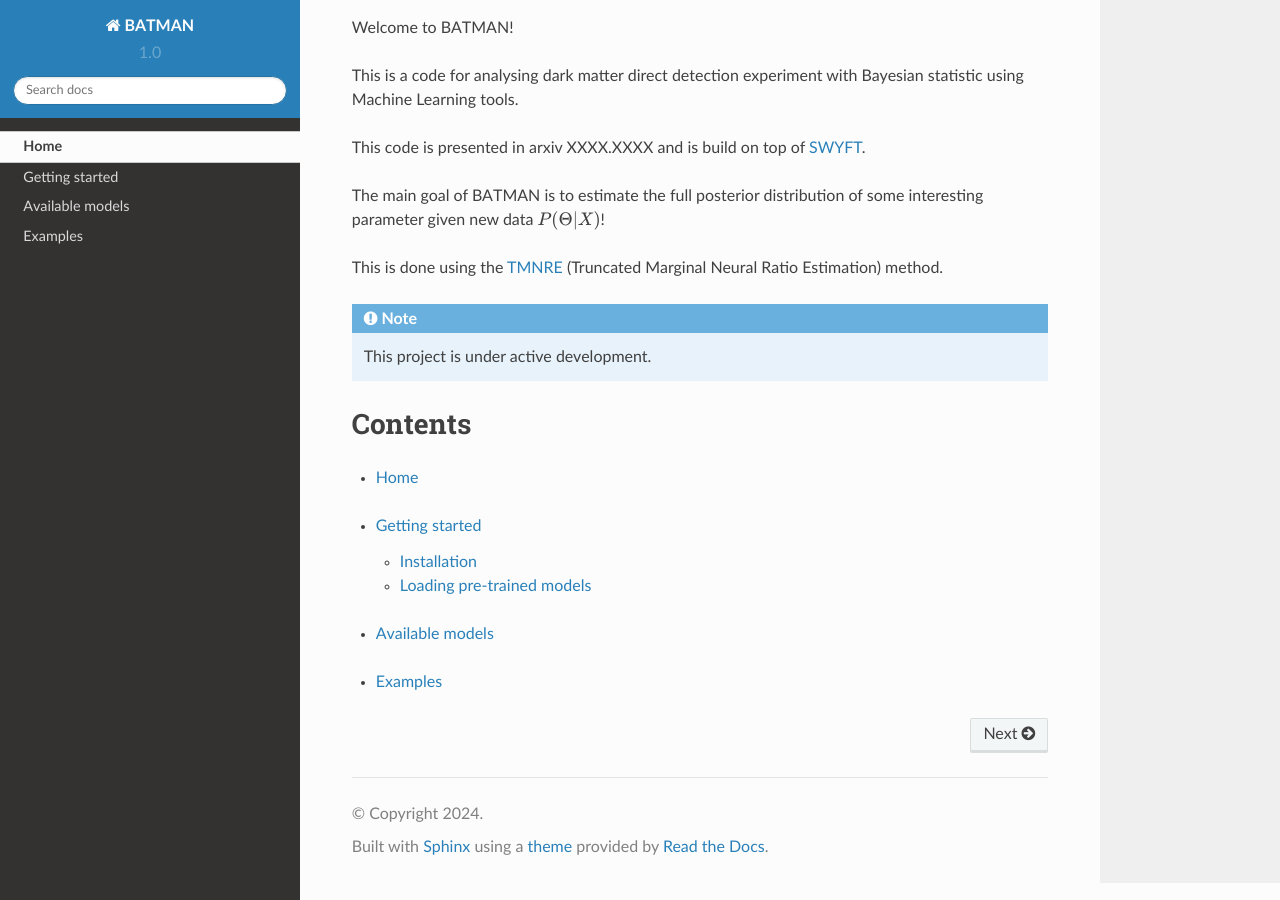
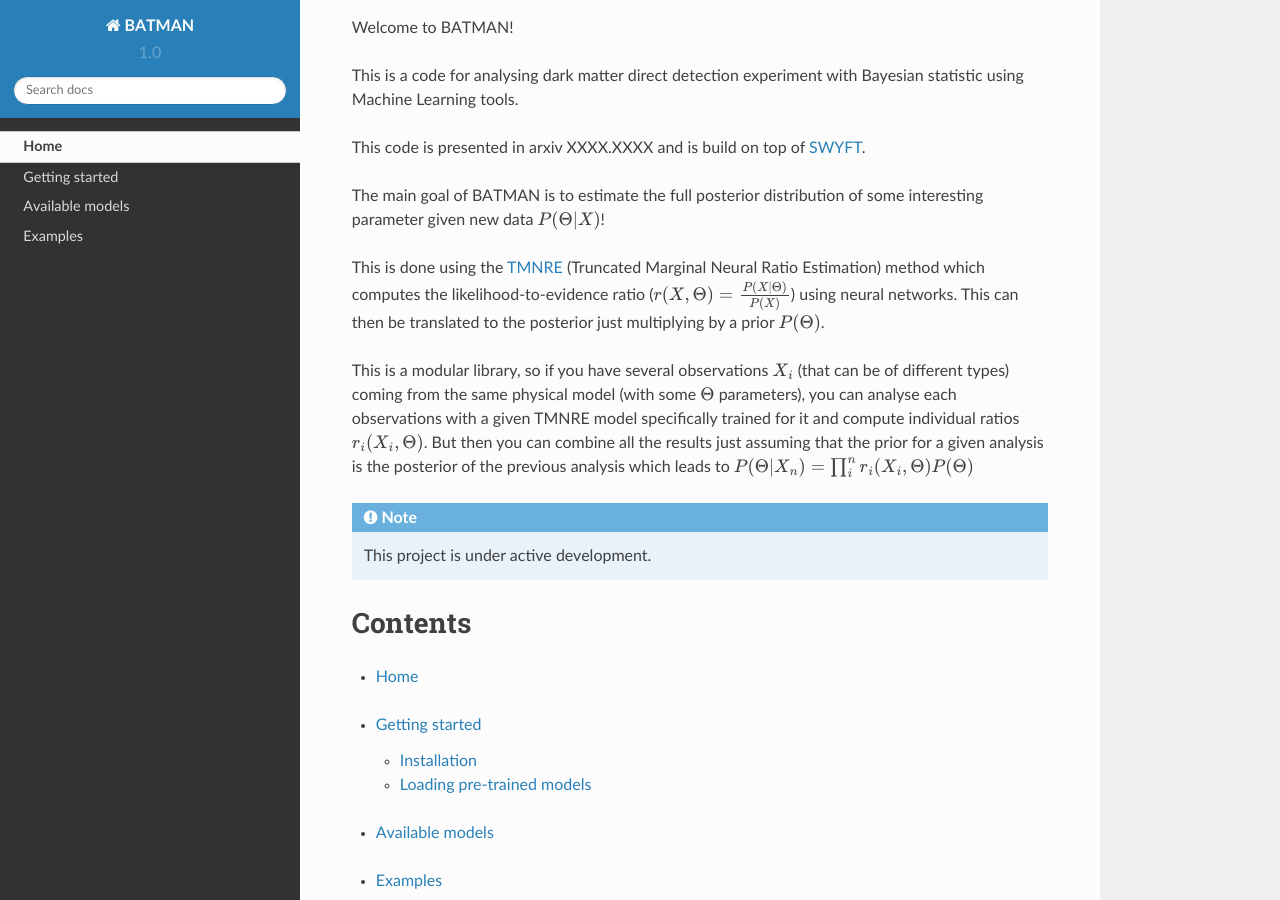
Before and after one commit to Martindelosrios/CADDENA, a Sphinx documentation site: the page built from docs/source/index.rst, in a window 1280 px wide and 900 px high, scrolled down 1197 px. Built offline with Sphinx 7.4.7 and the Read the Docs theme 2.0.0, drawn with Linux system fonts in a browser that asks for light colours.

Commit message:
a bit more of docs

```diff
--- a/docs/source/index.rst
+++ b/docs/source/index.rst
@@ -20,7 +20,19 @@
 The main goal of BATMAN is to estimate the full posterior distribution
 of some interesting parameter given new data :math:`P(\Theta|X)`!
 
-This is done using the `TMNRE <https://arxiv.org/abs/2111.08030>`_ (Truncated Marginal Neural Ratio Estimation) method.
+This is done using the `TMNRE <https://arxiv.org/abs/2111.08030>`_
+(Truncated Marginal Neural Ratio Estimation) method which computes the likelihood-to-evidence
+ratio (:math:`r(X,\Theta) = \frac{P(X|\Theta)}{P(X)}`) using neural networks.
+This can then be translated to the posterior just multiplying by a prior :math:`P(\Theta)`.
+
+This is a modular library, so if you have several observations :math:`X_{i}`
+(that can be of different types) coming from the same physical model
+(with some :math:`\Theta` parameters), you can analyse each observations with a
+given TMNRE model specifically trained for it and compute
+individual ratios :math:`r_{i}(X_{i}, \Theta)`.
+But then you can combine all the results just assuming that the prior for a
+given analysis is the posterior of the previous analysis which leads to
+:math:`P(\Theta|X_{n}) = \prod_{i}^{n}r_{i}(X_{i}, \Theta)P(\Theta)`
 
 .. note::
 
```
